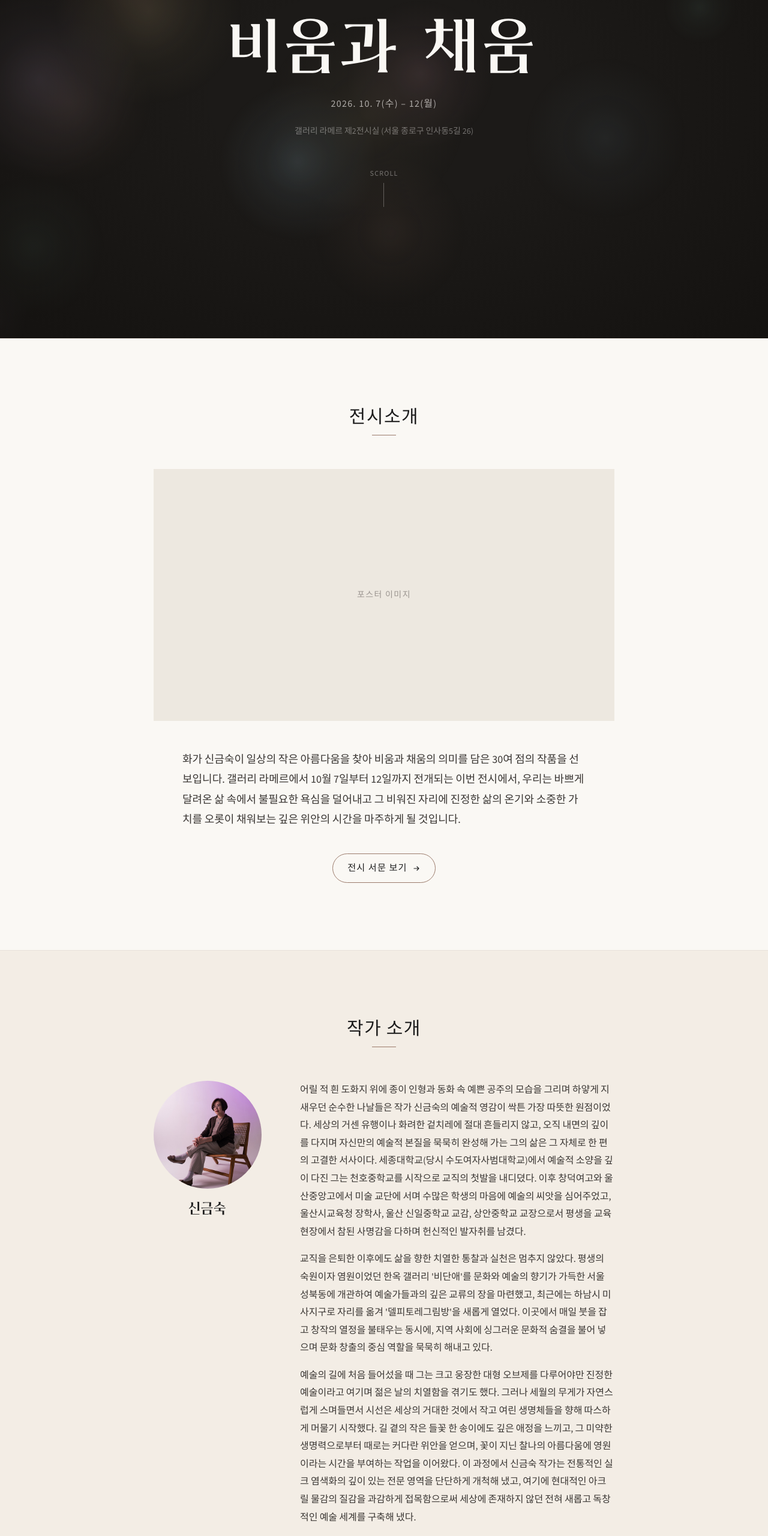
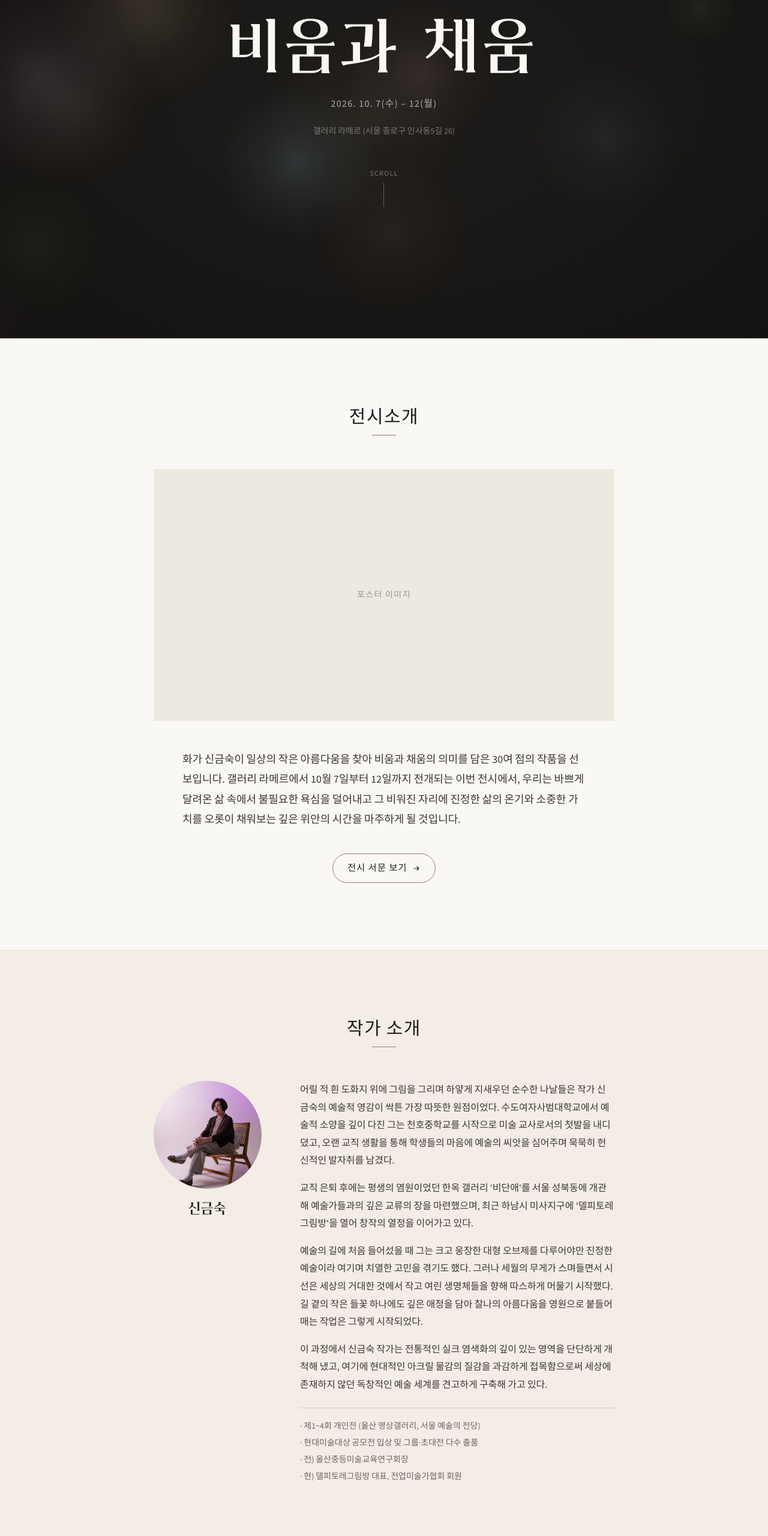
Before and after one commit to etchforte/shinkeumsook, a React (Vite) app: page / in a window 1280 px wide. Shown: the part 236-2797 px from the top of the page at 60% size. Built offline with nearby package versions, Linux system fonts and the light colour scheme; the HTML template or start-up script is replaced by a standard one.

Commit message:
Update App.tsx

```diff
--- a/src/App.tsx
+++ b/src/App.tsx
@@ -485,10 +485,10 @@ function SectionHeading({ ko, en, isEn }: { ko: string; en: string; isEn: boolea
   )
 }
 
-/* ─── App ────────────────────────────────________________── */
+/* ─── App ────────────────────────────────────────────────── */
 export default function App() {
   const [isEn, setIsEn] = useState(false)
-  const [isModalOpen, setIsModalOpen] = useState(false) // 전시 서문 팝업 상태
+  const [isModalOpen, setIsModalOpen] = useState(false)
 
   const exhibitionRef = useReveal() as React.RefObject<HTMLElement>
   const aboutRef = useReveal() as React.RefObject<HTMLElement>
@@ -550,7 +550,7 @@ export default function App() {
             className="animate-fade-up-delay-3 text-sm font-light"
             style={{ color: "rgba(250,248,244,0.4)", fontFamily: "var(--font-sans)", marginTop: 4 }}
           >
-            {isEn ? "Gallery LAMER Room 2 (26 Insadong 5-gil, Jongno-gu, Seoul)" : "갤러리 라메르 제2전시실 (서울 종로구 인사동5길 26)"}
+            {isEn ? "Gallery LAMER (26 Insadong 5-gil, Jongno-gu, Seoul)" : "갤러리 라메르 (서울 종로구 인사동5길 26)"}
           </p>
 
           <a
@@ -567,7 +567,7 @@ export default function App() {
         </div>
       </section>
 
-  {/* ── Exhibition (담백한 소개글 + 전시 서문 버튼) ────── */}
+      {/* ── Exhibition ───────────────────────────────────── */}
       <section
         id="exhibition"
         ref={exhibitionRef as React.RefObject<HTMLDivElement>}
@@ -577,7 +577,6 @@ export default function App() {
         <div className="max-w-3xl mx-auto">
           <SectionHeading ko="전시소개" en="Exhibition" isEn={isEn} />
 
-          {/* Poster placeholder */}
           <div
             className="w-full mb-12 flex items-center justify-center text-sm"
             style={{
@@ -591,14 +590,13 @@ export default function App() {
             {isEn ? "POSTER IMAGE" : "포스터 이미지"}
           </div>
 
-          {/* 좌측 정렬 및 내용이 보완된 소개문 */}
           <div
             className="max-w-2xl mx-auto mb-10 text-base md:text-lg"
             style={{ fontFamily: "var(--font-sans)", lineHeight: 1.85, color: "#3a3633", textAlign: "left" }}
           >
             {isEn ? (
               <p>
-                Artist Shin Keum Sook presents around 30 oil paintings exploring the meaning of emptying and filling through the small beauties of daily life. Held at Gallery Lamer from October 7 to 12, this exhibition invites us to quiet our busy lives, empty our minds of unnecessary burdens, and fill them anew with the genuine warmth and true value of everyday existence.
+                Artist Shin Keum Sook presents around 30 paintings exploring the themes of emptying and filling through everyday subjects. Held at Gallery Lamer from October 7 to 12, this exhibition invites viewers to step away from busy routines, release unnecessary burdens, and fill that space with the quiet warmth and true value of life.
               </p>
             ) : (
               <p>
@@ -607,7 +605,6 @@ export default function App() {
             )}
           </div>
 
-          {/* 전시 서문 버튼 (중앙 정렬 유지) */}
           <div className="text-center">
             <button
               onClick={() => setIsModalOpen(true)}
@@ -639,7 +636,6 @@ export default function App() {
             className="relative w-full max-w-2xl max-h-[85vh] overflow-y-auto p-8 md:p-12 rounded-lg shadow-2xl"
             style={{ background: "#faf8f4", color: "#3a3633" }}
           >
-            {/* 닫기 버튼 */}
             <button
               onClick={() => setIsModalOpen(false)}
               className="absolute top-6 right-6 w-10 h-10 rounded-full flex items-center justify-center transition-colors hover:bg-[#ede8e0]"
@@ -650,7 +646,6 @@ export default function App() {
               </svg>
             </button>
 
-            {/* 팝업 내부 내용 (기존 긴 서문) */}
             <h3
               className="text-2xl font-normal mb-8 text-center"
               style={{ fontFamily: "var(--font-display)", letterSpacing: "0.05em", color: "#1c1c1c" }}
@@ -664,7 +659,8 @@ export default function App() {
                 <p className="mb-5">Life is a constant cycle of breathing in and breathing out, of letting go and taking in. Just as we must exhale to inhale, and just as the tides ebb and flow, this rhythm of emptying and filling is fundamental to who we are. Yet, we easily lose this balance. Just like trying to inhale without exhaling leaves us gasping, modern life races toward constant accumulation, completely forgetting how to let go.</p>
                 <p className="mb-5">Why are we always trying to get more? Often, it's because we tie our self-worth to what we have—money, achievements, status, and validation. But no matter how great something is, if you pour it into a cup that's already full, it will only spill over or go stale. A mind crowded with attachments, greed, past regrets, and future worries has no room for genuine happiness or new possibilities. Constantly adding to our lives without clearing space first doesn't make us rich; it just leaves us overwhelmed, exhausted, and feeling empty.</p>
                 <p className="mb-5">So, what does it actually mean to empty ourselves? It doesn't mean giving up or throwing everything away. It's simply the wisdom of making room for something better. It's an active choice to take back control of our lives. Just as you need an empty mug for fresh tea, you need a clear mind to welcome true peace and insight. It's about getting back to basics: when we drop the unnecessary desires and stop caring about what others think, what we truly want becomes crystal clear. Making space starts a positive cycle. Once you sweep away old emotions and attachments, the new experiences, knowledge, and love you take in can actually help you grow.</p>
-                <p className="mb-5">In the end, a good life isn't about how much you've piled up. It's about how well you let go and how carefully you choose what to keep. Whenever you feel that overwhelming urge to just keep adding more, take a step back and look at what you're already carrying. Are you holding onto empty desires while ignoring what actually matters? Only by clearing space first can the things we gather become true abundance instead of greed, and bring us real growth instead of unhealthy attachment. Today, instead of reaching for just one more thing, why not practice the courage to let go of a few unnecessary thoughts? Only when the space is clean and open can our lives be filled with what truly shines.</p>
+                <p className="mb-5">In the end, a good life isn't about how much you've piled up. It's about how well you let go and how carefully you choose what to keep. Whenever you feel that overwhelming urge to just keep adding more, take a step back and look at what you're already carrying. Are you holding onto empty desires while ignoring what actually matters?</p>
+                <p>Only by clearing space first can the things we gather become true abundance instead of greed, and bring us real growth instead of unhealthy attachment. Today, instead of reaching for just one more thing, why not practice the courage to let go of a few unnecessary thoughts? Only when the space is clean and open can our lives be filled with what truly shines.</p>
               </div>
             ) : (
               <div style={{ fontFamily: "var(--font-sans)", lineHeight: 1.9, fontSize: "0.95rem" }}>
@@ -672,14 +668,15 @@ export default function App() {
                 <p className="mb-5">인생은 끊임없이 비우고 채우는 숨 고르기의 연속입니다. 들숨이 있으면 날숨이 있고, 밀물이 밀려들면 썰물이 빠져나가듯 비움과 채움은 삶을 지탱하는 가장 근본적이고 상대적인 두 축입니다. 그러나 우리는 종종 이 자연스러운 흐름의 균형을 잃곤 합니다. 날숨 없이 들숨만 쉬려 하면 숨이 턱끝까지 차오르듯, 현대인의 삶은 '비움'에 대한 이해와 실천 없이 오직 '채움'만을 향해 질주하고 있습니다.</p>
                 <p className="mb-5">사람들은 왜 그토록 채우는 데 열망할까요? 그것은 채움이 주는 눈앞의 물질적 풍요, 스펙, 권력, 타인의 인정이 곧 자신의 가치를 증명한다고 믿기 때문입니다. 하지만 비워지지 않은 그릇에 아무리 좋은 것을 쏟아부은들 그 내용물은 결국 넘쳐흐르거나 안에서 썩어버리기 마련입니다. 이미 집착과 욕심, 지나간 후회와 미래에 대한 불안으로 가득 찬 마음에는 어떤 진정한 행복이나 새로운 가능성도 들어설 자리가 없습니다. 비움이라는 선행 조건이 생략된 채움은 풍요가 아니라 중첩된 과부하일 뿐이며, 우리를 더욱 조급하고 빈곤하게 만들 뿐입니다.</p>
                 <p className="mb-5">그렇다면 우리가 오해하고 있는 '비움'의 참된 의미는 무엇일까요? 비움은 결코 나약한 포기나 소유의 완전한 상실을 의미하지 않습니다. 비움은 새로운 가치를 맞이하기 위해 공간을 만드는 지혜이자, 내 삶의 주권을 다시 잡는 적극적인 선택입니다. 비움은 공간의 창출입니다. 잔이 비어 있어야 따뜻한 차를 담을 수 있듯, 마음과 삶의 여백을 만들어야 비로소 진정한 통찰과 평안이 찾아옵니다. 비움은 본질로의 회귀입니다. 불필요한 욕망과 타인의 시선이라는 군더더기를 덜어낼 때, 비로소 내가 진정으로 원하는 것이 무엇인지 삶의 본질이 선명하게 드러납니다. 비움은 선순환의 출발점입니다. 묵은 감정과 집착을 비워내는 실천력이 바탕이 될 때, 우리가 새로 채워 넣는 지식과 경험, 사랑은 비로소 건강한 영양이 되어 자신을 성장시킵니다.</p>
-                <p className="mb-5">결국 인생이라는 긴 여정에서 승자는 '얼마나 많이 채웠는가'가 아니라 '얼마나 잘 비우고 바르게 채웠는가'로 결정됩니다. 채우고자 하는 욕망이 요동칠 때일수록 우리는 한 걸음 물러서서 자신의 그릇을 들여다보아야 합니다. 지금 내 마음의 그릇은 무엇으로 차 있는지, 정작 담아야 할 소중한 가치들을 외면한 채 헛된 욕심으로 가득 채우려 하는 것은 아닌지 말입니다. 선명한 비움이 선행될 때, 비로소 채움은 욕심이 아닌 '풍요'가 되고 집착이 아닌 '성숙'이 됩니다. 오늘 하루, 무언가를 더 손에 쥐려 애쓰기보다 내 안의 불필요한 생각을 한숨 덜어내는 '비움의 용기'를 실천해 보는 것은 어떨까요. 잘 비워진 깨끗한 자리 위에서만 우리의 삶은 가장 빛나는 것들로 비로소 꽉 채워질 수 있습니다.</p>
+                <p className="mb-5">결국 인생이라는 긴 여정에서 승자는 '얼마나 많이 채웠는가'가 아니라 '얼마나 잘 비우고 바르게 채웠는가'로 결정됩니다. 채우고자 하는 욕망이 요동칠 때일수록 우리는 한 걸음 물러서서 자신의 그릇을 들여다보아야 합니다. 지금 내 마음의 그릇은 무엇으로 차 있는지, 정작 담아야 할 소중한 가치들을 외면한 채 헛된 욕심으로 가득 채우려 하는 것은 아닌지 말입니다.</p>
+                <p>선명한 비움이 선행될 때, 비로소 채움은 욕심이 아닌 '풍요'가 되고 집착이 아닌 '성숙'이 됩니다. 오늘 하루, 무언가를 더 손에 쥐려 애쓰기보다 내 안의 불필요한 생각을 한숨 덜어내는 '비움의 용기'를 실천해 보는 것은 어떨까요. 잘 비워진 깨끗한 자리 위에서만 우리의 삶은 가장 빛나는 것들로 비로소 꽉 채워질 수 있습니다.</p>
               </div>
             )}
           </div>
         </div>
       )}
 
-      {/* ── About ───────────────────────────────────────── */}
+      {/* ── About (담백한 어조로 수정된 작가 소개) ──────── */}
       <section
         id="about"
         ref={aboutRef as React.RefObject<HTMLDivElement>}
@@ -720,27 +717,26 @@ export default function App() {
 
             {isEn ? (
               <div style={{ fontFamily: "var(--font-sans)", lineHeight: 1.85, color: "#3a3633" }}>
-                <p className="mb-4">As a child, artist Shin Keum Sook spent sleepless nights drawing paper dolls and fairy-tale princesses on blank white paper—warm, simple days that became the roots of her artistic inspiration. Unswayed by fleeting trends or flashy superficialities, she has spent her life quietly deepening her inner world to shape her own artistic identity. Her journey is a remarkable story of quiet dedication.</p>
-                <p className="mb-4">After cultivating her artistic foundation at Sejong University (formerly Soodo Women's College of Education), she began her teaching career at Cheonho Middle School. She later taught at Changdeok Girls' High School and Ulsan Jungang High School, planting the seeds of art in countless students. Her lifelong commitment to education extended into leadership roles as an educational supervisor at the Ulsan Metropolitan Office of Education, Vice Principal of Ulsan Shinil Middle School, and Principal of Sangan Middle School, leaving a lasting legacy of true vocation.</p>
-                <p className="mb-4">Even after retiring from education, her creative drive and sharp insight into life never faded. She opened "Bidanae," a traditional Hanok gallery in Seoul's culturally rich Seongbuk-dong—fulfilling a lifelong dream and creating a cozy space for artistic exchange. Recently, she relocated to the Misa district in Hanam, opening the "Delpittore Art Studio." There, she picks up her brush every single day with renewed passion, breathing fresh cultural energy into the local community.</p>
-                <p className="mb-4">In her youth, she believed that true art required grand, magnificent subjects. But as time softened her perspective, her gaze shifted from the colossal to the delicate. Finding deep affection and quiet comfort in a single roadside wildflower, she began capturing the fleeting beauty of flowers and translating it into timeless eternity. Through this journey, Artist Shin has mastered the profound techniques of traditional silk painting while boldly blending them with modern acrylic textures, carving out a completely unique and original artistic world.</p>
-                <p className="mb-6">Artist Shin Keum Sook has walked her path with remarkable resolve, tuning out the noise of the world to follow the singular rhythm of her own calling. Choosing to walk the path true to herself rather than one paved by others, she embodies the steadfast integrity that today's society needs most.</p>
+                <p className="mb-4">Her childhood days spent drawing on blank paper became the warm starting point of artist Shin Keum Sook's creative inspiration. After graduating from Soodo Women's College of Education, she began her career as an art teacher at Cheonho Middle School, dedicating herself to education and inspiring students throughout her long tenure.</p>
+                <p className="mb-4">Following her retirement, she opened the traditional Hanok gallery "Bidanae" in Seongbuk-dong, Seoul, creating a space for artistic exchange, and later established the "Delpittore Art Studio" in Hanam's Misa district to continue her active creative work.</p>
+                <p className="mb-4">Early in her artistic path, she focused on large-scale installations, striving for grand expressions. Over time, however, her perspective shifted toward smaller, delicate life forms. Finding quiet comfort in roadside wildflowers, she began capturing their fleeting beauty into lasting eternity.</p>
+                <p className="mb-6">By combining traditional silk painting with modern acrylic textures, Shin has established a distinct and original artistic world of her own.</p>
                 <ul className="text-sm space-y-2" style={{ color: "#6b6360", borderTop: "1px solid #d4ccc4", paddingTop: "1.2rem" }}>
-                  <li>· 1st–4th Solo Exhibitions (Oct. 2009, Oct. 2014, May 2016, Oct. 2017; Ulsan Video Gallery, Seoul Arts Center)</li>
-                  <li>· Winner of the Grand Prize for Contemporary Art Competition 4 times (1986–88), Participated in 2 Contemporary Art Invitational Exhibitions (1988–89), 3 Gunja Exhibitions, 5 Teachers' Art Exhibitions, Omirang Reveals, Gazing and Thinking, Scent of Autumn, and over 40 other group exhibitions (1985–2014), 7 Invitational Exhibitions at Hanmaeum Hall Contemporary Art Center (1998–2014)</li>
+                  <li>· 1st–4th Solo Exhibitions (Ulsan Video Gallery, Seoul Arts Center)</li>
+                  <li>· Winner of Contemporary Art Competition Grand Prizes, Group & Invitational Exhibitions</li>
                   <li>· Former President of the Ulsan Secondary Art Education Research Association</li>
                   <li>· Current Representative of Delpittore Art Studio, Member of the Professional Artists Association</li>
                 </ul>
               </div>
             ) : (
               <div style={{ fontFamily: "var(--font-sans)", lineHeight: 1.85, color: "#3a3633" }}>
-                <p className="mb-4">어릴 적 흰 도화지 위에 종이 인형과 동화 속 예쁜 공주의 모습을 그리며 하얗게 지새우던 순수한 나날들은 작가 신금숙의 예술적 영감이 싹튼 가장 따뜻한 원점이었다. 세상의 거센 유행이나 화려한 겉치레에 절대 흔들리지 않고, 오직 내면의 깊이를 다지며 자신만의 예술적 본질을 묵묵히 완성해 가는 그의 삶은 그 자체로 한 편의 고결한 서사이다. 세종대학교(당시 수도여자사범대학교)에서 예술적 소양을 깊이 다진 그는 천호중학교를 시작으로 교직의 첫발을 내디뎠다. 이후 창덕여고와 울산중앙고에서 미술 교단에 서며 수많은 학생의 마음에 예술의 씨앗을 심어주었고, 울산시교육청 장학사, 울산 신일중학교 교감, 상안중학교 교장으로서 평생을 교육 현장에서 참된 사명감을 다하며 헌신적인 발자취를 남겼다.</p>
-                <p className="mb-4">교직을 은퇴한 이후에도 삶을 향한 치열한 통찰과 실천은 멈추지 않았다. 평생의 숙원이자 염원이었던 한옥 갤러리 '비단애'를 문화와 예술의 향기가 가득한 서울 성북동에 개관하여 예술가들과의 깊은 교류의 장을 마련했고, 최근에는 하남시 미사지구로 자리를 옮겨 '델피토레그림방'을 새롭게 열었다. 이곳에서 매일 붓을 잡고 창작의 열정을 불태우는 동시에, 지역 사회에 싱그러운 문화적 숨결을 불어 넣으며 문화 창출의 중심 역할을 묵묵히 해내고 있다.</p>
-                <p className="mb-4">예술의 길에 처음 들어섰을 때 그는 크고 웅장한 대형 오브제를 다루어야만 진정한 예술이라고 여기며 젊은 날의 치열함을 겪기도 했다. 그러나 세월의 무게가 자연스럽게 스며들면서 시선은 세상의 거대한 것에서 작고 여린 생명체들을 향해 따스하게 머물기 시작했다. 길 곁의 작은 들꽃 한 송이에도 깊은 애정을 느끼고, 그 미약한 생명력으로부터 때로는 커다란 위안을 얻으며, 꽃이 지닌 찰나의 아름다움에 영원이라는 시간을 부여하는 작업을 이어왔다. 이 과정에서 신금숙 작가는 전통적인 실크 염색화의 깊이 있는 전문 영역을 단단하게 개척해 냈고, 여기에 현대적인 아크릴 물감의 질감을 과감하게 접목함으로써 세상에 존재하지 않던 전혀 새롭고 독창적인 예술 세계를 구축해 냈다.</p>
-                <p className="mb-6">세상의 요란한 소음에는 과감히 귀를 닫고, 오직 자신이 선택한 하나의 거대한 파도 위에 온전히 몸을 실은 채 평생을 걸어온 작가 신금숙. 남들이 닦아놓은 길이 아닌, 오직 '나다운 단 하나의 길'을 끝까지 우직하게 걸어가는 그 삶의 태도야말로 오늘날 이 사회가 요구하는 예술가의 모습이 아닐까 한다.</p>
+                <p className="mb-4">어릴 적 흰 도화지 위에 그림을 그리며 하얗게 지새우던 순수한 나날들은 작가 신금숙의 예술적 영감이 싹튼 가장 따뜻한 원점이었다. 수도여자사범대학교에서 예술적 소양을 깊이 다진 그는 천호중학교를 시작으로 미술 교사로서의 첫발을 내디뎠고, 오랜 교직 생활을 통해 학생들의 마음에 예술의 씨앗을 심어주며 묵묵히 헌신적인 발자취를 남겼다.</p>
+                <p className="mb-4">교직 은퇴 후에는 평생의 염원이었던 한옥 갤러리 '비단애'를 서울 성북동에 개관해 예술가들과의 깊은 교류의 장을 마련했으며, 최근 하남시 미사지구에 '델피토레그림방'을 열어 창작의 열정을 이어가고 있다.</p>
+                <p className="mb-4">예술의 길에 처음 들어섰을 때 그는 크고 웅장한 대형 오브제를 다루어야만 진정한 예술이라 여기며 치열한 고민을 겪기도 했다. 그러나 세월의 무게가 스며들면서 시선은 세상의 거대한 것에서 작고 여린 생명체들을 향해 따스하게 머물기 시작했다. 길 곁의 작은 들꽃 하나에도 깊은 애정을 담아 찰나의 아름다움을 영원으로 붙들어 매는 작업은 그렇게 시작되었다.</p>
+                <p className="mb-6">이 과정에서 신금숙 작가는 전통적인 실크 염색화의 깊이 있는 영역을 단단하게 개척해 냈고, 여기에 현대적인 아크릴 물감의 질감을 과감하게 접목함으로써 세상에 존재하지 않던 독창적인 예술 세계를 견고하게 구축해 가고 있다.</p>
                 <ul className="text-sm space-y-2" style={{ color: "#6b6360", borderTop: "1px solid #d4ccc4", paddingTop: "1.2rem" }}>
-                  <li>· 제1~4회 개인전 (2009.10., 2014.10., 2016.5., 2017.10. 울산 영상갤러리, 서울 예술의 전당)</li>
-                  <li>· 현대미술대상 공모전 4회 입상(1986-88), 현대미술 초대전 2회(1988-89), 군자전 3회, 교원미전 5회, 오미랑 드러내다전, 바라보다 생각하다전, 가을향기전 외 그룹전 40여회 출품(1985-2014), 한마음회관 현대예술관 초대전 7회(1998-2014)</li>
+                  <li>· 제1~4회 개인전 (울산 영상갤러리, 서울 예술의 전당)</li>
+                  <li>· 현대미술대상 공모전 입상 및 그룹·초대전 다수 출품</li>
                   <li>· 전) 울산중등미술교육연구회장</li>
                   <li>· 현) 델피토레그림방 대표, 전업미술가협회 회원</li>
                 </ul>
```
